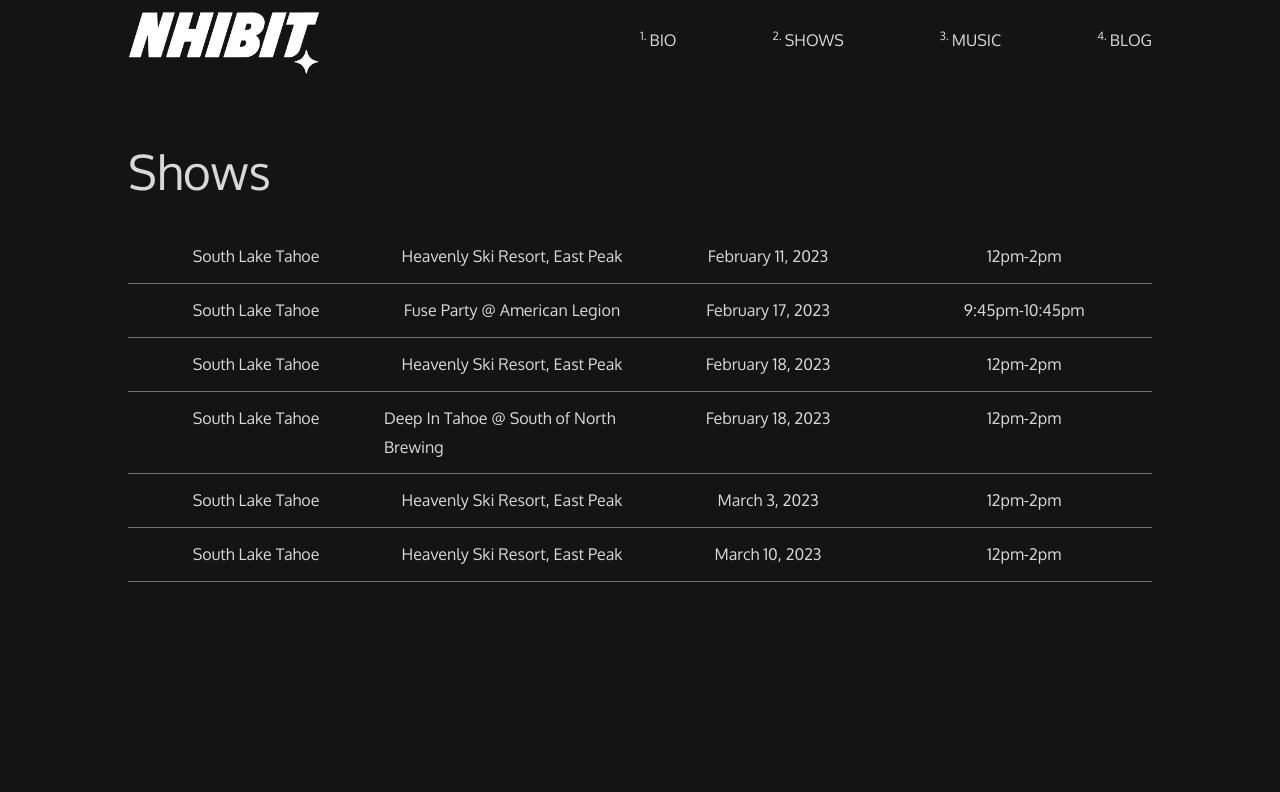
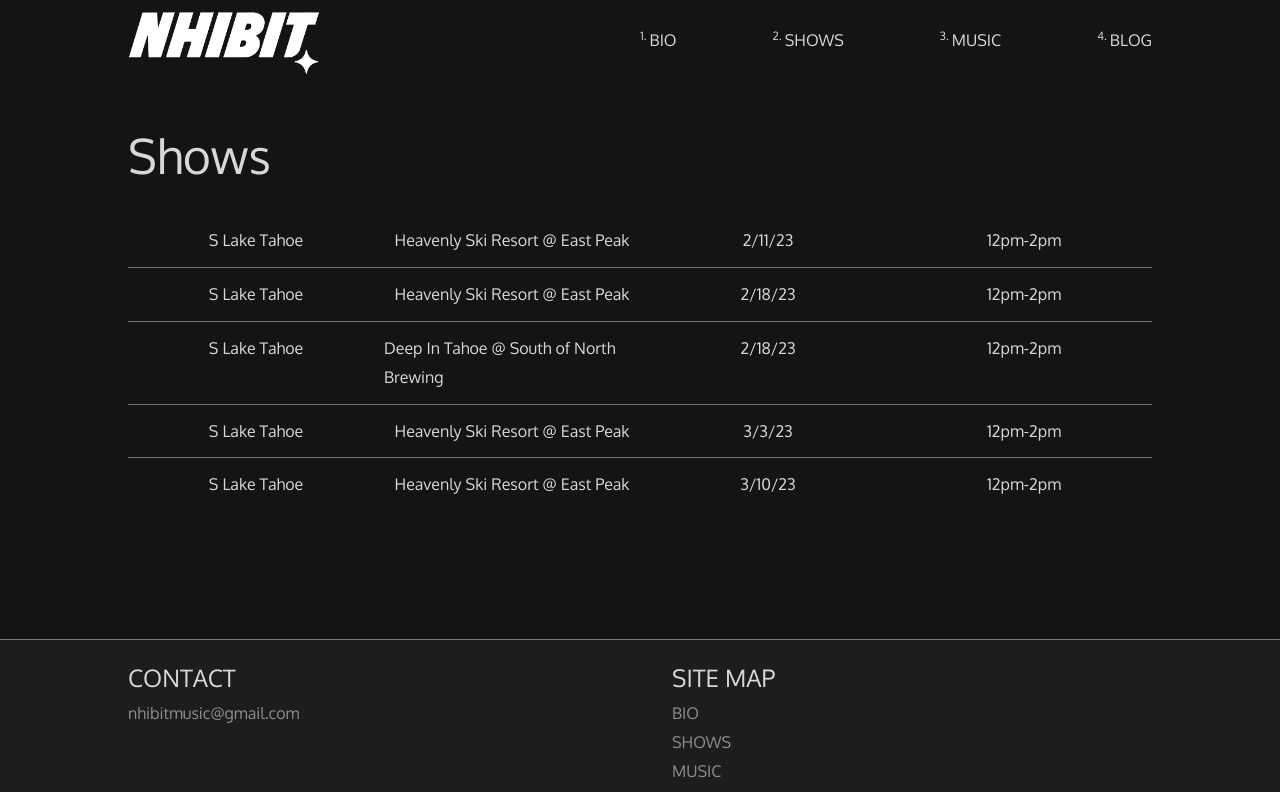
Before and after one commit to nickhibbits/nhibit, a Next.js app: page /shows in a window 1280 px wide. Shown: the top 792 px of the page. Built offline with nearby package versions, Linux system fonts and the light colour scheme.

Commit message:
breakout show table into components, add initial fade transition

```diff
--- a/app/(site)/shows/page.module.scss
+++ b/app/(site)/shows/page.module.scss
@@ -1,9 +1,10 @@
 .main {
-  height: 100dvh;
+  min-height: 10dvh;
 }
 
 .content_wrapper {
-  padding-top: 8rem;
+  padding-top: 7rem;
+  padding-bottom: 8rem;
 }
 
 .title {
--- a/components/BioContent/BioContent.tsx
+++ b/components/BioContent/BioContent.tsx
@@ -3,7 +3,7 @@ import layoutStyles from "@/styles/layout.module.scss";
 import styles from "@/components/BioContent/BioContent.module.scss";
 
 import { Libre_Franklin, Oxygen } from "next/font/google";
-import { useEnableFadeTransition } from "@/app/hooks/useEnableFadeTransition";
+import { useEnableFadeTransition } from "@/hooks/useEnableFadeTransition";
 
 const lf = Libre_Franklin({ weight: "300", subsets: ["latin"] });
 const oxygen = Oxygen({ weight: "700", subsets: ["latin"] });
--- a/components/LogoSocialsWrapper/LogoSocialsWrapper.tsx
+++ b/components/LogoSocialsWrapper/LogoSocialsWrapper.tsx
@@ -1,6 +1,6 @@
 "use client";
 
-import { useEnableFadeTransition } from "@/app/hooks/useEnableFadeTransition";
+import { useEnableFadeTransition } from "@/hooks/useEnableFadeTransition";
 
 import Image from "next/image";
 import logo from "@/public/NHIBIT_Av03-White.png";
--- a/components/Navbars/Navbar/Navbar.tsx
+++ b/components/Navbars/Navbar/Navbar.tsx
@@ -8,7 +8,7 @@ import layoutStyles from "@/styles/layout.module.scss";
 import Link from "next/link";
 import Image from "next/image";
 import logo from "@/public/NHIBIT_Av03-White.png";
-import { useColorChange } from "@/app/hooks/useColorChange";
+import { useColorChange } from "@/hooks/useColorChange";
 
 function Navbar({ displayLogo }: { displayLogo: boolean }) {
   const colorChange = useColorChange();
--- a/components/Navbars/NavbarMobile/NavbarMobile.tsx
+++ b/components/Navbars/NavbarMobile/NavbarMobile.tsx
@@ -12,7 +12,7 @@ import Link from "next/link";
 import SocialsMobile from "@/components/Socials/SocialsMobile/SocialsMobile";
 import Hamburger from "@/components/Hamburger/Hamburger";
 import Image from "next/image";
-import { useColorChange } from "@/app/hooks/useColorChange";
+import { useColorChange } from "@/hooks/useColorChange";
 
 function NavbarMobile({ hideLogo }: { hideLogo: boolean }) {
   const [menuOpen, setMenuOpen] = useState(false);
--- /dev/null
+++ b/components/ShowsTable/ShowRow/ShowRow.module.scss
@@ -0,0 +1,37 @@
+@use "@/styles/variables.scss";
+@use "@/styles/mediaQueries.scss";
+@use "@/styles/contentFadeMixin.scss";
+
+.show {
+  grid-template-columns: 100%;
+  padding: 0.75rem 0 0.75rem 0;
+  border-bottom: solid 0.5px variables.$color-neutral-200;
+
+  @include contentFadeMixin.content_fade(
+    $delay: calc(contentFadeMixin.$standard_delay)
+  );
+
+  @include mediaQueries.tablet {
+    grid-template-columns: repeat(4, 25%);
+  }
+
+  &_info {
+    justify-content: flex-start;
+
+    @include mediaQueries.tablet {
+      justify-content: center;
+    }
+  }
+
+  &:last-child {
+    border-bottom: none;
+  }
+}
+
+.time {
+  flex-direction: column;
+
+  @include mediaQueries.tablet {
+    flex-direction: row;
+  }
+}
--- /dev/null
+++ b/components/ShowsTable/ShowRow/ShowRow.tsx
@@ -0,0 +1,31 @@
+"use client";
+import styles from "@/components/ShowsTable/ShowRow/ShowRow.module.scss";
+import { useEnableFadeTransition } from "@/hooks/useEnableFadeTransition";
+
+type ShowRowProps = {
+  city: string;
+  where: string;
+  when: string;
+  start: string;
+  end: string;
+};
+function ShowRow({ city, where, when, start, end }: ShowRowProps) {
+  const { pageLoaded } = useEnableFadeTransition();
+
+  return (
+    <li
+      className={`${styles.show} grid`}
+      data-visible={pageLoaded ? "true" : "false"}
+    >
+      <p className={`${styles.show_info} flex`}>{city} </p>
+      <p className={`${styles.show_info} flex`}>{where} </p>
+      <p className={`${styles.show_info} flex`}>{when} </p>
+      <div className={`${styles.show_info} ${styles.time} flex`}>
+        <p>{start}-</p>
+        <p>{end} </p>
+      </div>
+    </li>
+  );
+}
+
+export default ShowRow;
--- a/components/ShowsTable/ShowsTable.module.scss
+++ /dev/null
@@ -1,16 +0,0 @@
-@use "@/styles/variables.scss";
-
-.shows_table_wrapper {
-  // border: solid 2px red;
-  // height: 100%;
-}
-
-.show {
-  grid-template-columns: repeat(4, 1fr);
-  padding: 0.75rem 0 0.75rem 0;
-  border-bottom: solid 0.5px variables.$color-neutral-200;
-
-  &_info {
-    justify-content: center;
-  }
-}
--- a/components/ShowsTable/ShowsTable.tsx
+++ b/components/ShowsTable/ShowsTable.tsx
@@ -1,55 +1,55 @@
-import styles from "@/components/ShowsTable/ShowsTable.module.scss";
+import ShowRow from "@/components/ShowsTable/ShowRow/ShowRow";
 
 const shows = [
   {
-    city: "South Lake Tahoe",
-    where: "Heavenly Ski Resort, East Peak",
-    when: "February 11, 2023",
-    time: "12pm-2pm",
+    city: "S Lake Tahoe",
+    where: "Heavenly Ski Resort @ East Peak",
+    when: "2/11/23",
+    start: "12pm",
+    end: "2pm",
   },
   {
-    city: "South Lake Tahoe",
-    where: "Fuse Party @ American Legion",
-    when: "February 17, 2023",
-    time: "9:45pm-10:45pm",
+    city: "S Lake Tahoe",
+    where: "Heavenly Ski Resort @ East Peak",
+    when: "2/18/23",
+    start: "12pm",
+    end: "2pm",
   },
   {
-    city: "South Lake Tahoe",
-    where: "Heavenly Ski Resort, East Peak",
-    when: "February 18, 2023",
-    time: "12pm-2pm",
+    city: "S Lake Tahoe",
+    where: "Deep In Tahoe @ South of North Brewing",
+    when: "2/18/23",
+    start: "12pm",
+    end: "2pm",
   },
   {
-    city: "South Lake Tahoe",
-    where: "Deep In Tahoe @ South of North Brewing",
-    when: "February 18, 2023",
-    time: "12pm-2pm",
+    city: "S Lake Tahoe",
+    where: "Heavenly Ski Resort @ East Peak",
+    when: "3/3/23",
+    start: "12pm",
+    end: "2pm",
   },
   {
-    city: "South Lake Tahoe",
-    where: "Heavenly Ski Resort, East Peak",
-    when: "March 3, 2023",
-    time: "12pm-2pm",
-  },
-  {
-    city: "South Lake Tahoe",
-    where: "Heavenly Ski Resort, East Peak",
-    when: "March 10, 2023",
-    time: "12pm-2pm",
+    city: "S Lake Tahoe",
+    where: "Heavenly Ski Resort @ East Peak",
+    when: "3/10/23",
+    start: "12pm",
+    end: "2pm",
   },
 ];
 
 function ShowsTable() {
   return (
-    <ul className={styles.shows_table_wrapper}>
+    <ul>
       {shows.map((show, i) => {
         return (
-          <li className={`${styles.show} grid`}>
-            <p className={`${styles.show_info} flex`}>{show.city}</p>
-            <p className={`${styles.show_info} flex`}>{show.where}</p>
-            <p className={`${styles.show_info} flex`}>{show.when}</p>
-            <p className={`${styles.show_info} flex`}>{show.time}</p>
-          </li>
+          <ShowRow
+            city={show.city}
+            where={show.where}
+            when={show.when}
+            start={show.start}
+            end={show.end}
+          />
         );
       })}
     </ul>
```
Also changed, not shown: hooks/useColorChange.ts (renamed from app/hooks/useColorChange.ts), hooks/useEnableFadeTransition.ts (renamed from app/hooks/useEnableFadeTransition.ts).
